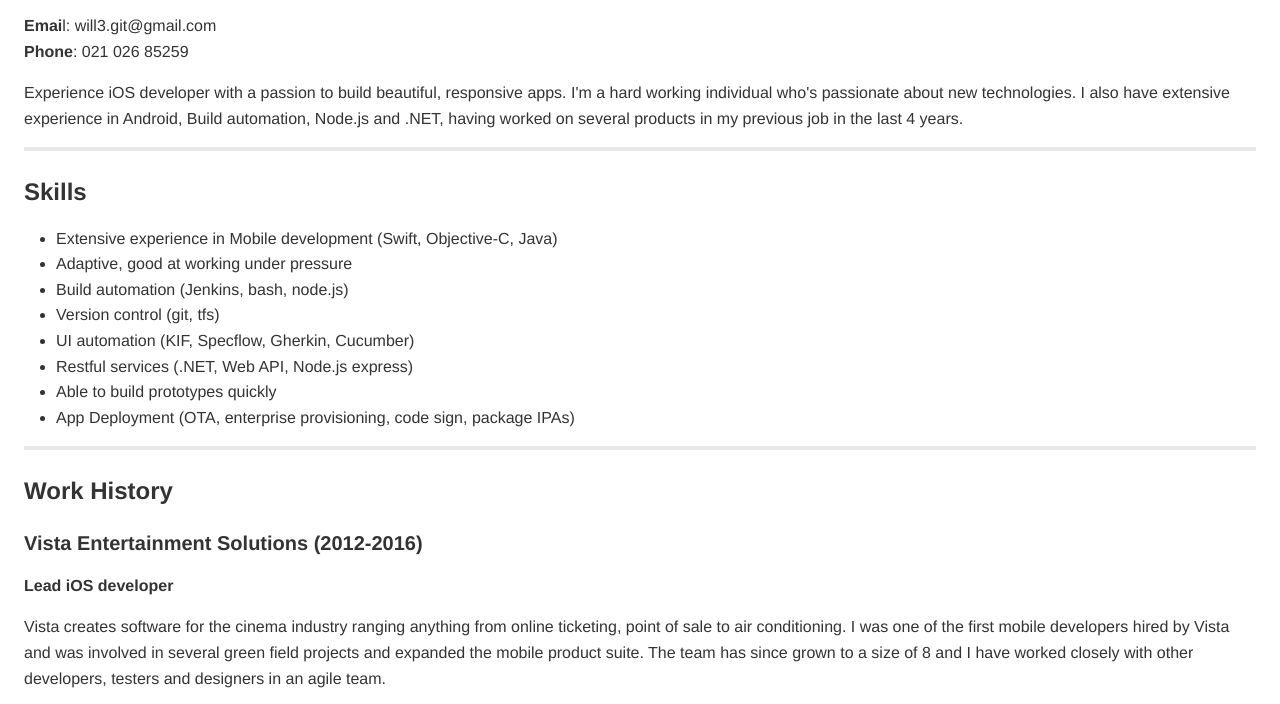
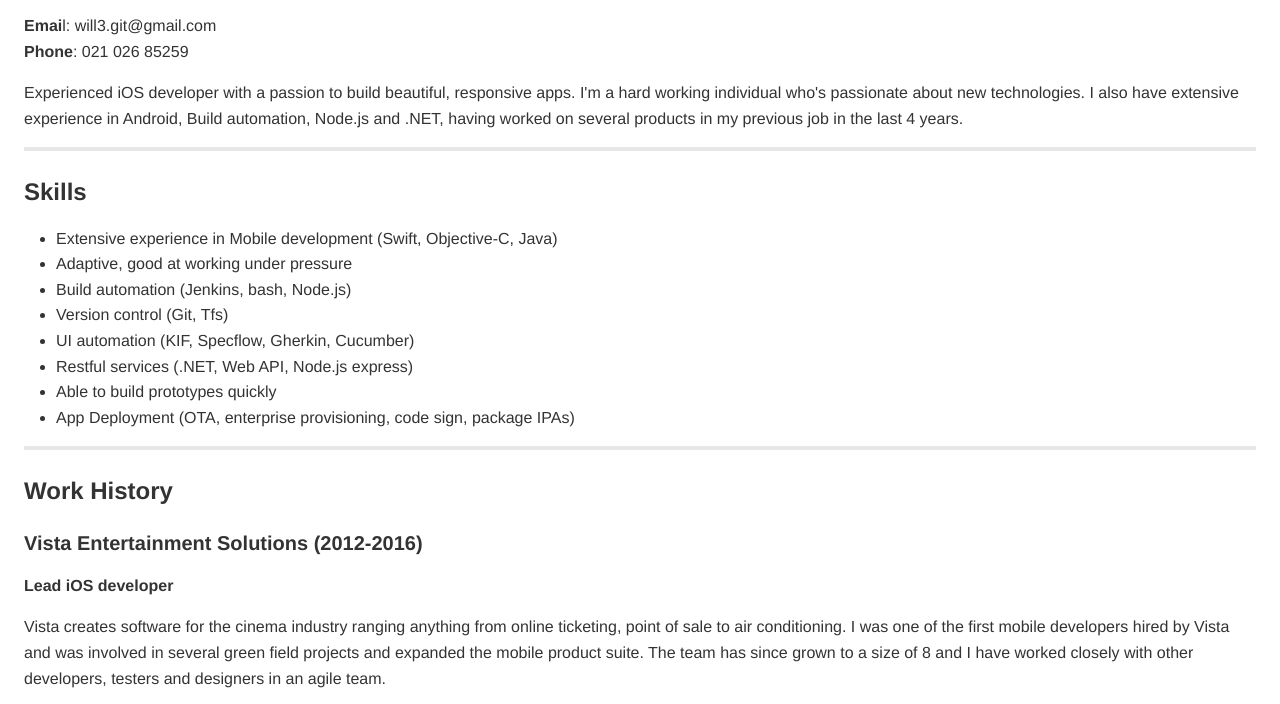
Before and after one commit to will3/cv, a plain HTML site: page index.html in a window 1280 px wide. Shown: the part 82-786 px from the top of the page. Drawn offline with Linux system fonts and the light colour scheme.

Commit message:
Minor rewording

```diff
--- a/index.html
+++ b/index.html
@@ -1,5 +1,5 @@
 <!DOCTYPE html>
-<!-- saved from url=(0070)file:///var/folders/cb/8xtvzzn51v12qh_bd6n6lzj80000gn/T/tmpocs_u8.html -->
+<!-- saved from url=(0070)file:///var/folders/cb/8xtvzzn51v12qh_bd6n6lzj80000gn/T/tmpdlalus.html -->
 <html slick-uniqueid="3"><head><meta http-equiv="Content-Type" content="text/html; charset=UTF-8">
 
 		<meta name="viewport" content="width=device-width, initial-scale=1, minimal-ui">
@@ -22,7 +22,7 @@ window.addEvent("domready",function(){var t=$("body"),e=(window.location.hash.su
 <p><strong>Emai</strong>l: will3.git@gmail.com <br>
 <strong>Phone</strong>: 021 026 85259  </p>
 
-<p>Experience iOS developer with a passion to build beautiful, responsive apps. I'm a hard working individual who's passionate about new technologies. I also have extensive experience in Android, Build automation, Node.js and .NET, having worked on several products in my previous job in the last 4 years.</p>
+<p>Experienced iOS developer with a passion to build beautiful, responsive apps. I'm a hard working individual who's passionate about new technologies. I also have extensive experience in Android, Build automation, Node.js and .NET, having worked on several products in my previous job in the last 4 years.</p>
 
 <hr>
 
@@ -31,8 +31,8 @@ window.addEvent("domready",function(){var t=$("body"),e=(window.location.hash.su
 <ul>
 <li>Extensive experience in Mobile development (Swift, Objective-C, Java)</li>
 <li>Adaptive, good at working under pressure</li>
-<li>Build automation (Jenkins, bash, node.js)</li>
-<li>Version control (git, tfs)</li>
+<li>Build automation (Jenkins, bash, Node.js)</li>
+<li>Version control (Git, Tfs)</li>
 <li>UI automation (KIF, Specflow, Gherkin, Cucumber)</li>
 <li>Restful services (.NET, Web API, Node.js express)</li>
 <li>Able to build prototypes quickly</li>
```
Also changed, not shown: 3 other files.
